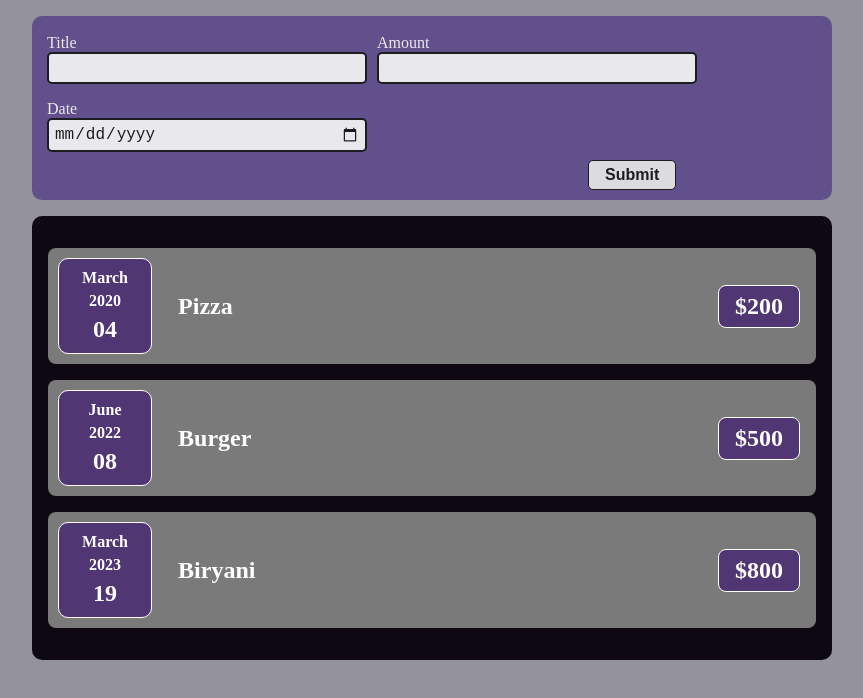
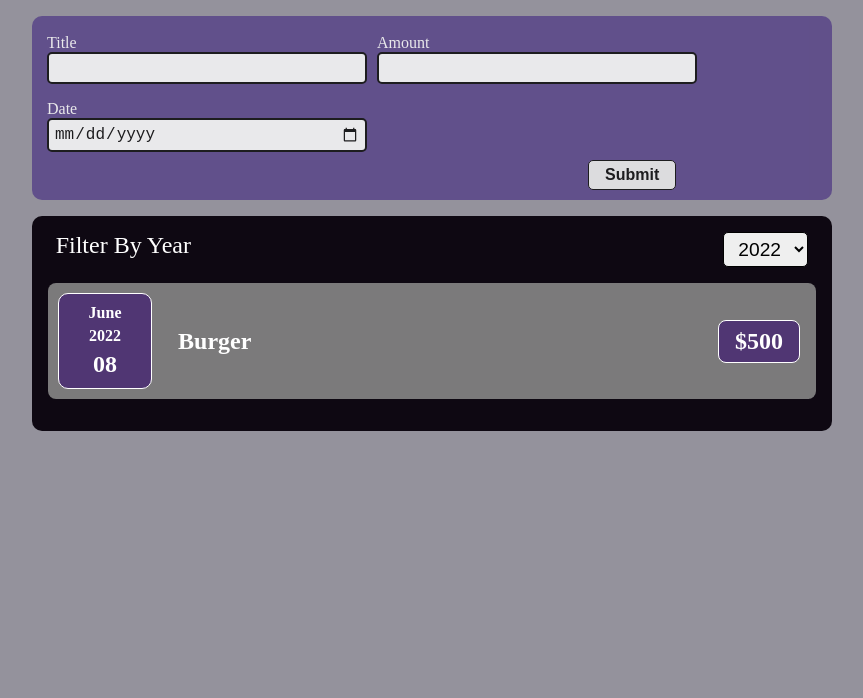
Before and after one commit to SujeetOfficialGitHub/React-Expense-Tracker, a React (Create React App) app: page / in a window 1280 px wide. Shown: the top 698 px of the page, without its empty margins (208-1071 px from the left). Built offline with nearby package versions, Linux system fonts and the light colour scheme.

Commit message:
manage empty form fields and add filter option

```diff
--- a/src/component/expenses/Expenses.css
+++ b/src/component/expenses/Expenses.css
@@ -1,5 +1,6 @@
 .expenses{
     background: rgba(7, 1, 10, 0.945);
+    color: white;
     border-radius: 10px;
     margin: auto;
     padding: 1rem;
--- a/src/component/expenses/Expenses.js
+++ b/src/component/expenses/Expenses.js
@@ -1,12 +1,34 @@
-import React from 'react'
+import React, { useState } from 'react'
 import './Expenses.css'
-import ExpensesItem from './ExpensesItem'
+import ExpensesFilter from './ExpensesFilter'
+import ExpensesLIst from './ExpensesLIst';
 const Expenses = (props) => {
+    console.log(props)
+  // Receive user selected Year from ExpensesFilter
+  const [filteredYear, setFilteredYear] = useState('2022')
+  const filterChangeHandler = (selectedYear) => {
+    setFilteredYear(selectedYear)
+  }
+//   Filter expenses Items as user selected year
+  const filteredExpenses = props.expenses.filter((item) => {
+    return item.date.getFullYear().toString() === filteredYear
+  })
+
   return (
     <div className="expenses">
-        {props.expenses.length>0 && props.expenses.map((item, i) => (
-          <ExpensesItem key={item.id} title={props.expenses[i].title} amount={props.expenses[i].amount} date={props.expenses[i].date} />
-        ))}
+        <ExpensesFilter selected={filteredYear} onChangeFilter={filterChangeHandler} />
+
+        {/* Check if selected year items list is Empty then show a message  */}
+        {/* {filteredExpenses.length === 0 ? <p style={{color:"white"}}>Post Not Found</p> : filteredExpenses.map((expenseItem) => (
+          <ExpensesItem key={expenseItem.id} expenses={expenseItem} />
+        ))} */}
+
+        {/* Check if selected year items list is Empty then show a message  */}
+        {/* {filteredExpenses.length ===0 && <p style={{color:'white'}}>Post not found</p>}
+        {filteredExpenses.length>0 && filteredExpenses.map((expenseItem) => (
+          <ExpensesItem key={expenseItem.id} expenses={expenseItem} />
+        ))} */}
+        <ExpensesLIst expenses={filteredExpenses} />
     </div>
   )
 }
--- a/src/component/expenses/ExpensesDate.css
+++ b/src/component/expenses/ExpensesDate.css
@@ -24,19 +24,3 @@
 .date-box div:last-child{
     font-size: 1.5rem;
 }
-.expenses-description{
-    margin: 1rem;
-    font-size: 1.5rem;
-    font-weight: bold;
-    display: flex;
-    justify-content: space-between;
-    align-items: center;
-    width: 100%;
-    color: white;
-}
-.expenses-amount{
-    background: rgba(73, 43, 115, 0.852);
-    border: 1px solid white;
-    border-radius: 8px;
-    padding: 7px 1rem;
-}
--- /dev/null
+++ b/src/component/expenses/ExpensesFilter.css
@@ -0,0 +1,17 @@
+.expenses-filter{
+    color: white;
+    margin: 0rem 1%;
+    display: flex;
+    justify-content: space-between;
+    font-size: 1.5rem;
+}
+/* .expenses-filter option{
+    padding: 50px;
+} */
+.expenses-filter select{
+    font-size: 1.2rem;
+    padding: 5px 10px;
+    border-radius: 5px;
+    border: 1px solid black;
+    outline: none;
+}
--- /dev/null
+++ b/src/component/expenses/ExpensesFilter.js
@@ -0,0 +1,21 @@
+import React from 'react'
+import './ExpensesFilter.css'
+
+const ExpensesFilter = (props) => {
+    const dropDownChangeHandler = (e) => {
+        props.onChangeFilter(e.target.value)
+    }
+  return (
+    <div className='expenses-filter'>
+        <label htmlFor="filter">Filter By Year</label>
+        <select value={props.selected} onChange={dropDownChangeHandler}>
+            <option value="2020">2020</option>
+            <option value="2021">2021</option>
+            <option value="2022">2022</option>
+            <option value="2023">2023</option>
+        </select>
+    </div>
+  )
+}
+
+export default ExpensesFilter
--- a/src/component/expenses/ExpensesItem.css
+++ b/src/component/expenses/ExpensesItem.css
@@ -5,3 +5,19 @@
     background: rgba(128, 128, 128, 0.957);
 
 }
+.expenses-description{
+    margin: 1rem;
+    font-size: 1.5rem;
+    font-weight: bold;
+    display: flex;
+    justify-content: space-between;
+    align-items: center;
+    width: 100%;
+    color: white;
+}
+.expenses-amount{
+    background: rgba(73, 43, 115, 0.852);
+    border: 1px solid white;
+    border-radius: 8px;
+    padding: 7px 1rem;
+}
--- a/src/component/expenses/ExpensesItem.js
+++ b/src/component/expenses/ExpensesItem.js
@@ -6,10 +6,10 @@ const ExpensesItem = (props) => {
   return (
     <>
         <div className="expense-item">
-            <ExpensesDate date={props.date} />
+            <ExpensesDate date={props.expense.date} />
             <div className="expenses-description">
-                <div>{props.title}</div>
-                <div className="expenses-amount">${props.amount}</div>
+                <div>{props.expense.title}</div>
+                <div className="expenses-amount">${props.expense.amount}</div>
             </div>
         </div>
     </>
--- /dev/null
+++ b/src/component/expenses/ExpensesLIst.css
@@ -0,0 +1,9 @@
+.msg{
+    font-size: 1.5rem;
+    margin: 2rem;
+    display: flex;
+    align-items: center;
+    justify-content: center;
+    background: rgba(60, 32, 126, 0.712);
+    padding: 2rem;
+}
--- /dev/null
+++ b/src/component/expenses/ExpensesLIst.js
@@ -0,0 +1,16 @@
+import React from 'react'
+import ExpensesItem from './ExpensesItem'
+import './ExpensesLIst.css'
+
+const ExpensesLIst = (props) => {
+    if (props.expenses.length===0){
+        return <p className='msg'>Items Not Found</p>
+    }
+  return (
+    <>
+        {props.expenses.map(expense => <ExpensesItem key={expense.id} expense={expense} />)}
+    </>
+  )
+}
+
+export default ExpensesLIst
--- a/src/component/newExpenses/ExpenseForm.css
+++ b/src/component/newExpenses/ExpenseForm.css
@@ -28,3 +28,11 @@
     background: green;
 
 }
+.form-field-msg{
+    display: flex;
+    justify-content: center;
+    font-size: 1.2rem;
+    background: red;
+    padding: 5px;
+    border-radius: 5px;
+}
--- a/src/component/newExpenses/ExpenseForm.js
+++ b/src/component/newExpenses/ExpenseForm.js
@@ -5,6 +5,7 @@ const ExpenseForm = (props) => {
     const [enteredTitle, setEnteredTitle] = useState('')
     const [enteredAmount, setEnteredAmount] = useState('')
     const [enteredDate, setEnteredDate] = useState('')
+    const [emptyFieldMsg, setEmptyFieldMsg] = useState('')
 
     // const [userInput, setUserInput] = useState({
     //     enteredTitle : '',
@@ -35,23 +36,30 @@ const ExpenseForm = (props) => {
         // })
 
     }
+
     const submitHandler = (e) => {
         e.preventDefault()
+        if (enteredTitle==='' || enteredAmount==='' || enteredDate===''){
+            setEmptyFieldMsg(<p>All fields are required</p>)
+        }else{
             const enteredData = {
                 title : enteredTitle,
                 amount : enteredAmount,
                 date : new Date(enteredDate),
                 id : Math.random().toString()
             }
+            setEmptyFieldMsg('')
             props.onSaveEnteredData(enteredData)
             setEnteredTitle('')
             setEnteredAmount('')
             setEnteredDate('')
+        }
 
     }
   return (
     <>
         <form onSubmit={submitHandler} action="">
+            {emptyFieldMsg && <p className='form-field-msg'>{emptyFieldMsg}</p>}
             <div className="input-box">
                 <label htmlFor="title">Title</label><br />
                 <input type="text" value={enteredTitle} onChange={titleHandler} />
```
Lines whose indentation alone changed are shown as unchanged.
